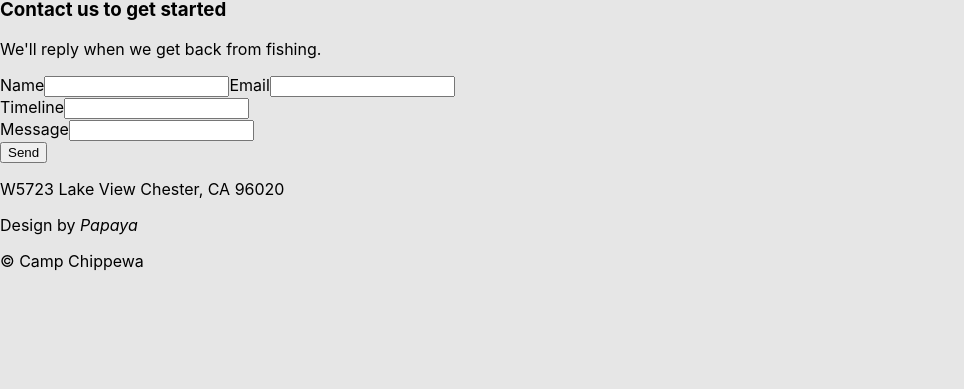
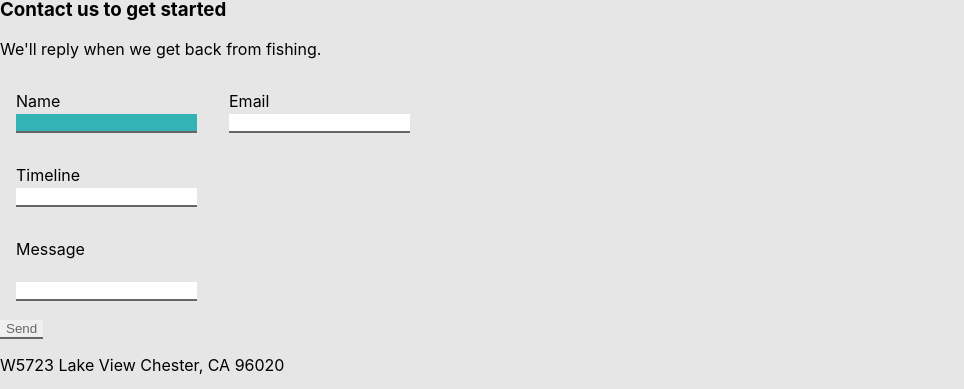
Before and after one commit to oguzdashyilmaz/simple-landing-page, a React (Create React App) app: page / in a window 1280 px wide. Shown: the part 2479-2868 px from the top of the page, without its empty margins (0-964 px from the left). Before the commit the page ends 2766 px from the top, so only its background shows below. Built offline with nearby package versions, Linux system fonts and the light colour scheme.

Commit message:
Add the css class of input-box.

```diff
--- a/src/App.css
+++ b/src/App.css
@@ -1,5 +1,11 @@
 html {
   background-color: #E6E6E6;
+}
+
+.contact {
+  background-color: rgb(66, 189, 62);
+  height: fit-content;
+  width: 100vw;
 }
 
 .flex-row {
@@ -39,3 +45,17 @@ html {
   flex-direction: column;
   justify-content: center;
 }
+
+label {
+  margin: 1rem;
+}
+
+input {
+  border: none;
+  color: #666;
+  border-bottom: 2px solid #666;
+}
+
+.input-box {
+  background-color: rgb(51, 179, 179);
+}
--- a/src/components/ContactForm.jsx
+++ b/src/components/ContactForm.jsx
@@ -5,23 +5,23 @@ import { ReactDOM } from 'react';
 function ContactForm() {
     return (
         <form>
-            <div className="row">
+            <div className="flex-row">
                 <label>
-                    Name
-                    <input type="text" name="name" />
+                    Name<br/>
+                    <input type="text" name="name" className='input-box'/>
                 </label>
                 <label>
-                    Email
+                    Email<br/>
                     <input type="text" name="email" />
                 </label>
             </div>
             <div className="flex-col">
                 <label>
-                    Timeline
+                    Timeline<br/>
                     <input type="text" name="timeline" />
                 </label>
                 <label>
-                    Message
+                    Message<br/><br/>
                     <input type="text" name="message" />
                 </label>
             </div>
```
